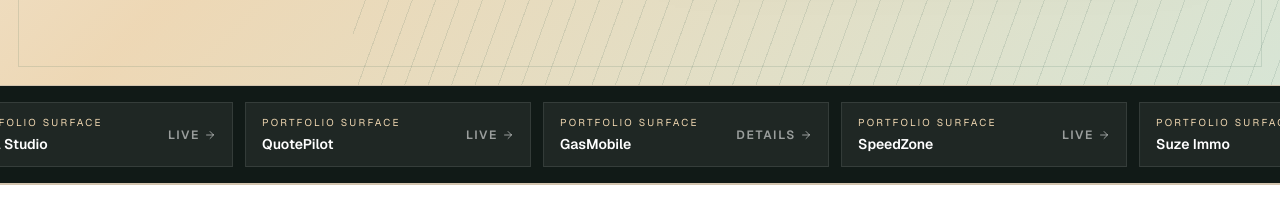
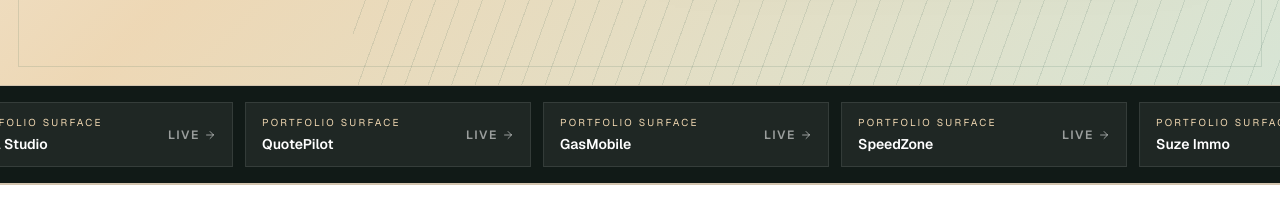
Before and after one commit to kurtisv/dev-portfolio, a Next.js app in the folder apps/web/: page / in a window 1280 px wide. Shown: the part 920-1135 px from the top of the page. Built offline with nearby package versions, Linux system fonts and the light colour scheme; no server answers.

Commit message:
feat(portfolio): add GasMobile live site URL (gasmobile-web.vercel.app)

```diff
--- a/apps/web/src/data/portfolio.ts
+++ b/apps/web/src/data/portfolio.ts
@@ -302,6 +302,7 @@
         "Sanity alimente le contenu editorialv et les stations.",
       ],
     },
+    liveUrl: "https://gasmobile-web.vercel.app",
     repoUrl: "https://github.com/kurtisv/gasmobile",
   },
   {
```
